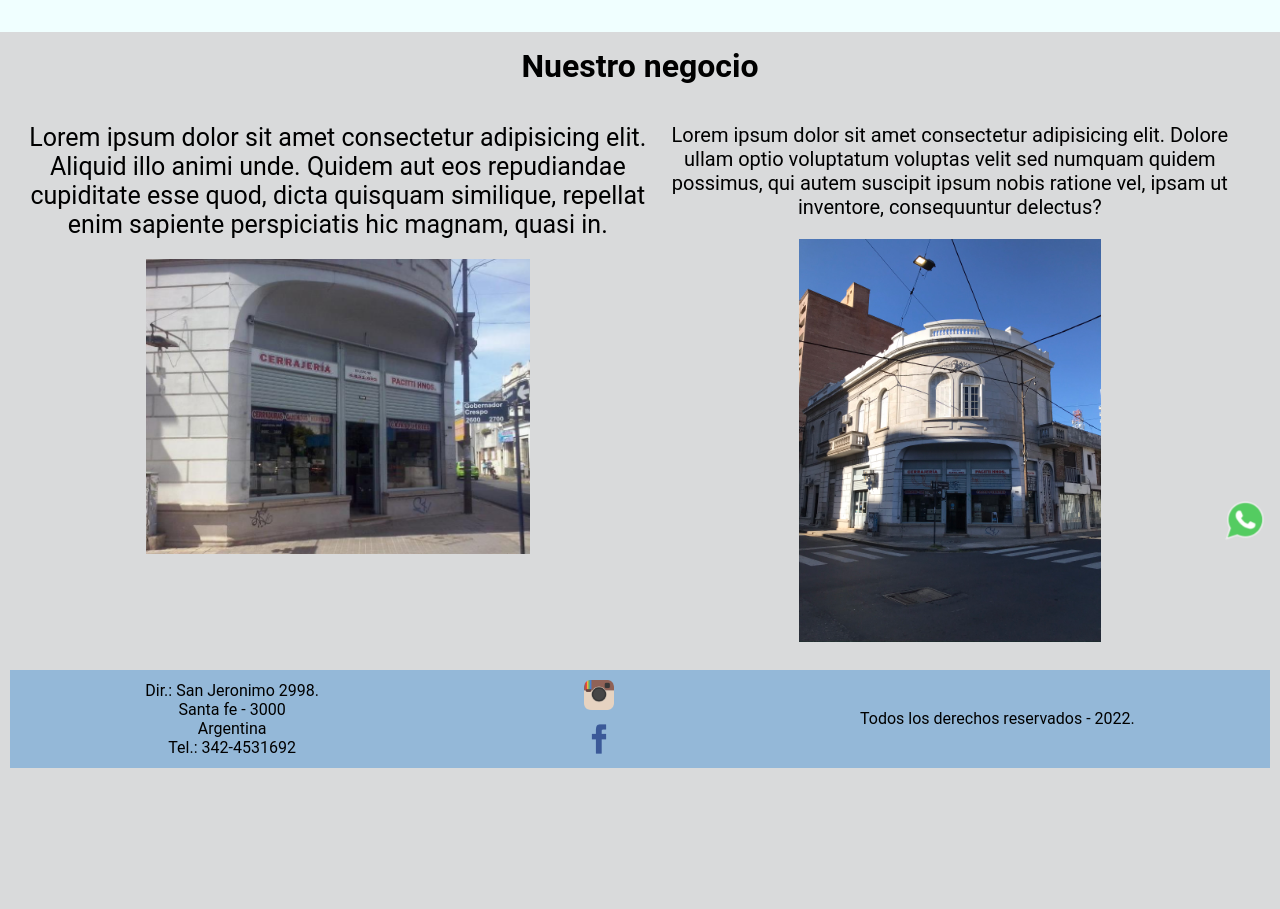
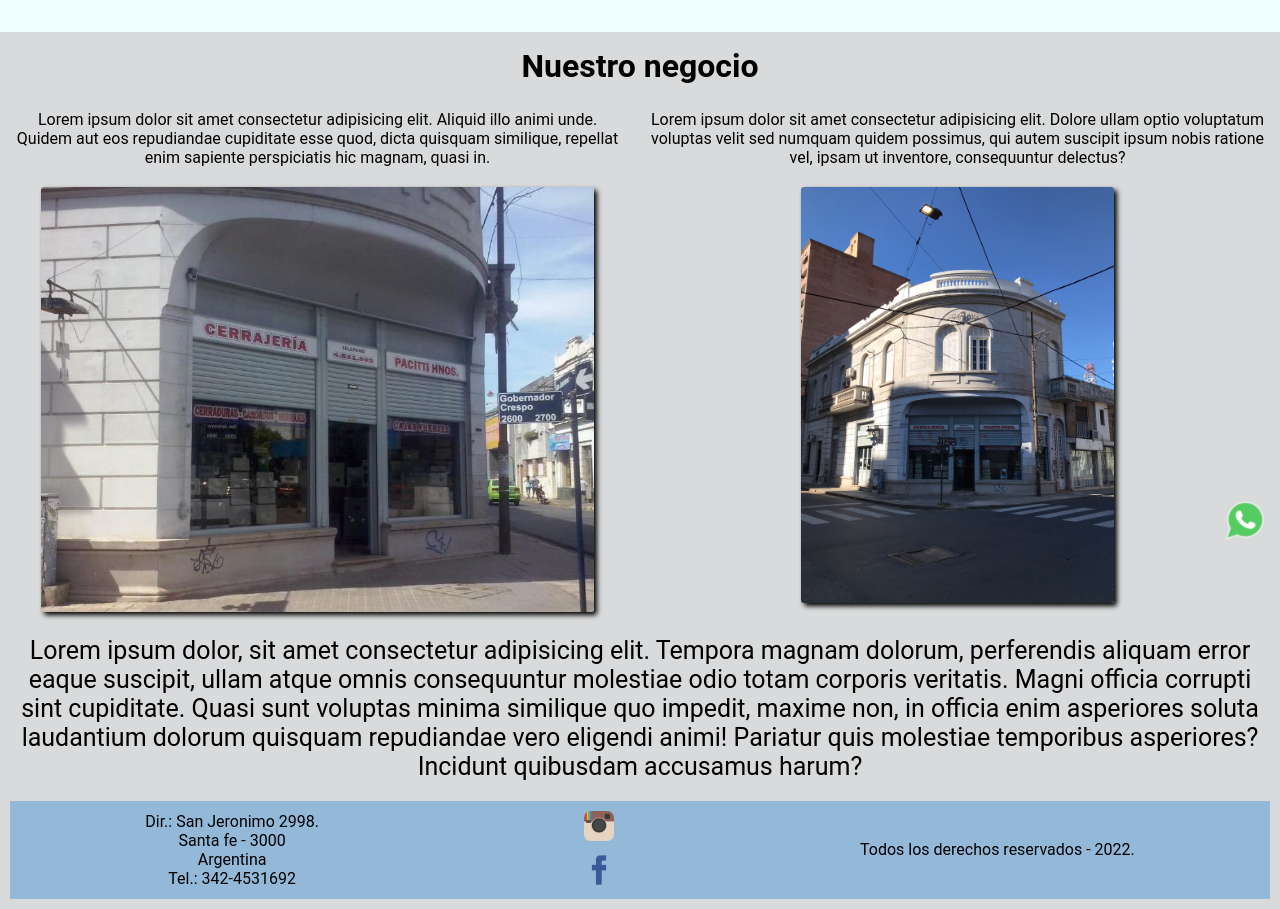
Before and after one commit to LucianoPacitti/ideaPacittiLuciano, a plain HTML site: page pages/nosotros.html in a window 1280 px wide. Shown: the part 244-1153 px from the top of the page. Before the commit the page ends 1022 px from the top, so only its background shows below. Drawn offline with Linux system fonts and the light colour scheme.

Commit message:
Agregando grid template areas

```diff
--- a/css/estilos.css
+++ b/css/estilos.css
@@ -48,44 +48,57 @@ header{
     font-family: 'Roboto', sans-serif;
     font-weight: bold;
 }
-
+.imagenFrente{
+    border-radius: 3px;
+    box-shadow: 3px 3px 5px;
+}
 /* NOSOTROS */
 .negocio{
     display: grid;
-    grid-template-columns: auto auto;
-    margin: 20px;
-    padding: 8px;
+    grid-template-areas: "nosotros__texto nosotros__foto"
+                         "nosotros__texto__dos nosotros__foto__dos"
+                         "nosotros__tres nosotros__tres";
 }
-.nosotros{
-    display: flex;
-    flex-direction: column;
-    align-items: center;
-    padding: 10 px;
-}
-.nosotros__dos{
-    display: flex;
-    flex-direction: column;
-    align-items: center;
-    padding: 10 px;
+.nosotros__texto{
+    grid-area: nosotros__texto;
 }
 .nosotros__foto{
-    width: 62%;
+    grid-area: nosotros__foto;
+}
+.nosotros__texto__dos{
+    grid-area: nosotros__texto__dos;
+}
+.nosotros__tres{
+    grid-area: nosotros__tres;
+}
+.nosotros__foto{
+    width: 90%;
     margin-top: 20px;
+    border-radius: 3px;
+    box-shadow: 3px 3px 5px;
+
 }
 .nosotros__foto__dos{
     width: 50%;
     margin-top: 20px;
+    border-radius: 3px;
+    box-shadow: 3px 3px 5px;
 }
-.nosotros__texto{
+.nosotros{
+    margin: 10px;
     text-align: center;
-
-    font-size: 25px;
     font-family: 'Roboto', sans-serif;
 }
-.nosotros__texto__dos{
+.nosotros__dos{
+    margin: 10px;
     text-align: center;
-    font-size: 20px;
     font-family: 'Roboto', sans-serif;
+}
+.nosotros__tres{
+    text-align: center;
+    margin: 10px;
+    font-family: 'Roboto', sans-serif;
+    font-size: 25px;
 }
 
 .inicio{
--- a/pages/nosotros.html
+++ b/pages/nosotros.html
@@ -56,6 +56,10 @@
                 </p>
                 <img src="../imagenes/frenteDos.JPEG" alt="" class="nosotros__foto__dos">
             </div>
+            <div class="nosotros__tres">
+                Lorem ipsum dolor, sit amet consectetur adipisicing elit. Tempora magnam dolorum, perferendis aliquam error eaque suscipit, ullam atque omnis consequuntur molestiae odio totam corporis veritatis. Magni officia corrupti sint cupiditate.
+                Quasi sunt voluptas minima similique quo impedit, maxime non, in officia enim asperiores soluta laudantium dolorum quisquam repudiandae vero eligendi animi! Pariatur quis molestiae temporibus asperiores? Incidunt quibusdam accusamus harum?
+            </div>
         </div>
     </main>
 
```
